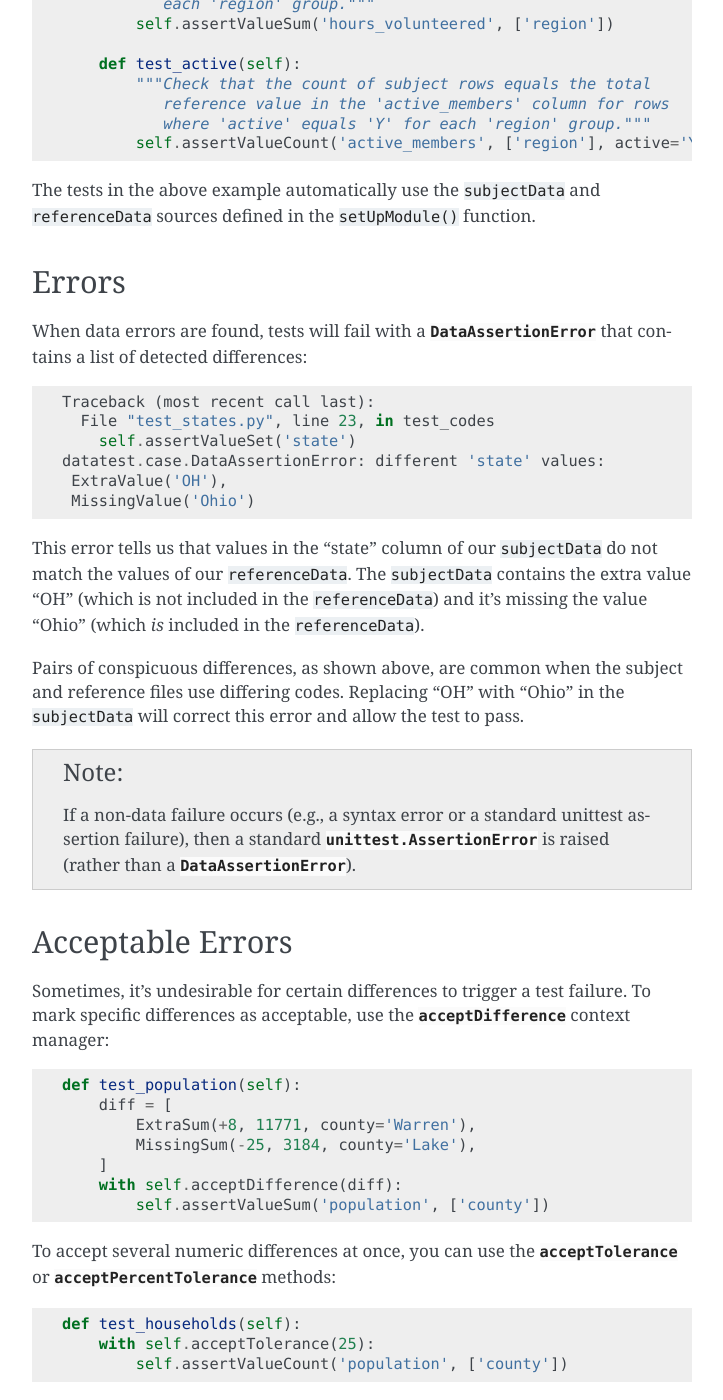
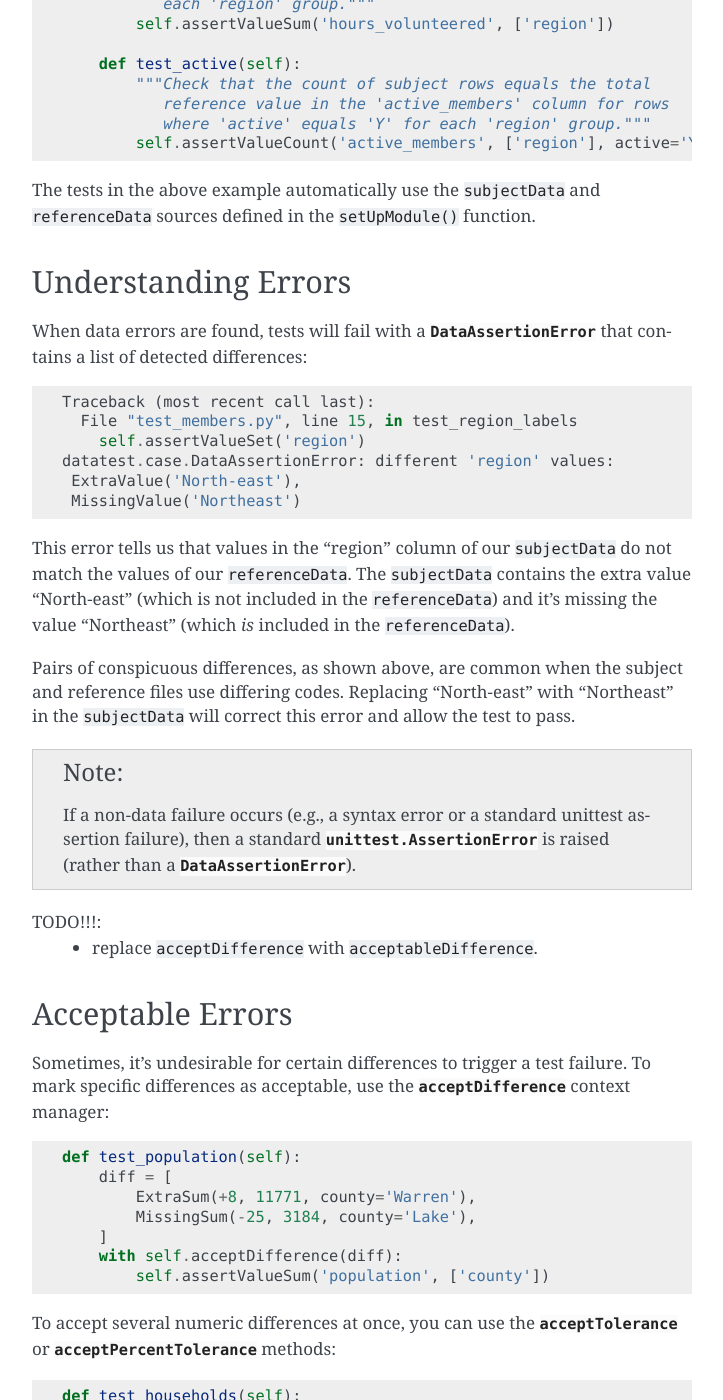
Before and after one commit to shawnbrown/datatest, a Sphinx documentation site: the page built from docs/getting_started.rst, in a window 1280 px wide and 1400 px high, scrolled down 2902 px. Shown: the whole window, without its empty margins (388-1111 px from the left). Built offline with Sphinx 7.4.7, drawn with Linux system fonts in a browser that asks for light colours; some of the changed text lies outside the part shown.

Commit message:
Expand and re-order documentation for improved comprehension.

```diff
--- a/docs/getting_started.rst
+++ b/docs/getting_started.rst
@@ -156,30 +156,30 @@ The tests in the above example automatically use the ``subjectData``
 and ``referenceData`` sources defined in the ``setUpModule()`` function.
 
 
-Errors
-======
+Understanding Errors
+====================
 
 When data errors are found, tests will fail with a
 :class:`DataAssertionError <datatest.DataAssertionError>` that contains
 a list of detected differences::
 
     Traceback (most recent call last):
-      File "test_states.py", line 23, in test_codes
-        self.assertValueSet('state')
-    datatest.case.DataAssertionError: different 'state' values:
-     ExtraValue('OH'),
-     MissingValue('Ohio')
+      File "test_members.py", line 15, in test_region_labels
+        self.assertValueSet('region')
+    datatest.case.DataAssertionError: different 'region' values:
+     ExtraValue('North-east'),
+     MissingValue('Northeast')
 
-This error tells us that values in the "state" column of our
+This error tells us that values in the "region" column of our
 ``subjectData`` do not match the values of our ``referenceData``.  The
-``subjectData`` contains the extra value "OH" (which is not included in
-the ``referenceData``) and it's missing the value "Ohio" (which *is*
-included in the ``referenceData``).
+``subjectData`` contains the extra value "North-east" (which is not
+included in the ``referenceData``) and it's missing the value
+"Northeast" (which *is* included in the ``referenceData``).
 
 Pairs of conspicuous differences, as shown above, are common when the
-subject and reference files use differing codes.  Replacing "OH" with
-"Ohio" in the ``subjectData`` will correct this error and allow the test
-to pass.
+subject and reference files use differing codes.  Replacing "North-east"
+with "Northeast" in the ``subjectData`` will correct this error and
+allow the test to pass.
 
 
 .. note::
@@ -188,6 +188,10 @@ to pass.
     unittest assertion failure), then a standard
     :class:`unittest.AssertionError` is raised (rather than a
     :class:`DataAssertionError <datatest.DataAssertionError>`).
+
+
+TODO!!!:
+  * replace ``acceptDifference`` with ``acceptableDifference``.
 
 
 Acceptable Errors
```
Also changed, not shown: other parts of docs/getting_started.rst (+4 -4 lines), docs/reference_datasource.rst (+75 -92 lines), docs/reference_datatestcase.rst (+75 -68 lines).
